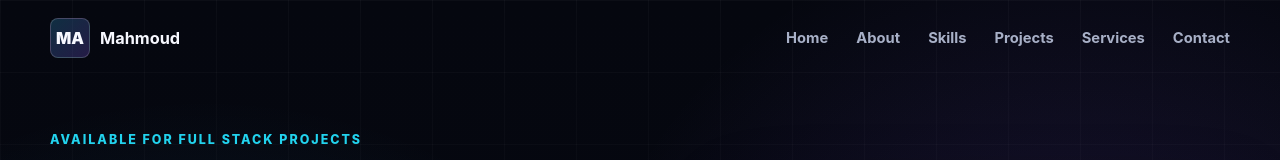
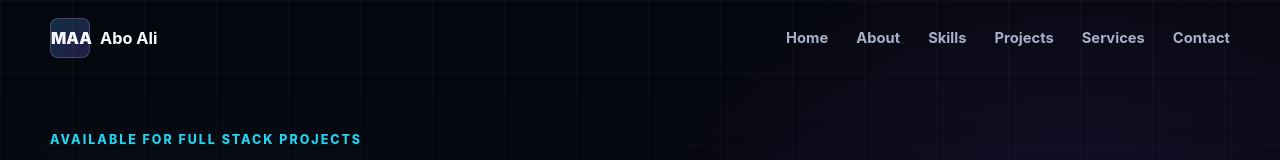
Before and after one commit to mahmoud-190-0/portfolio, a React (Vite) app: page / in a window 1280 px wide. Shown: the top 160 px of the page. Built offline with nearby package versions, Linux system fonts and the light colour scheme.

Commit message:
update portfolio

```diff
--- a/src/components/Navbar/Navbar.jsx
+++ b/src/components/Navbar/Navbar.jsx
@@ -23,8 +23,8 @@ function Navbar() {
     >
       <nav className={styles.inner} aria-label="Main navigation">
         <a className={styles.logo} href="#home" onClick={closeMenu}>
-          <span>MA</span>
-          <strong>Mahmoud</strong>
+          <span>MAA</span>
+          <strong>Abo Ali</strong>
         </a>
 
         <button
```
